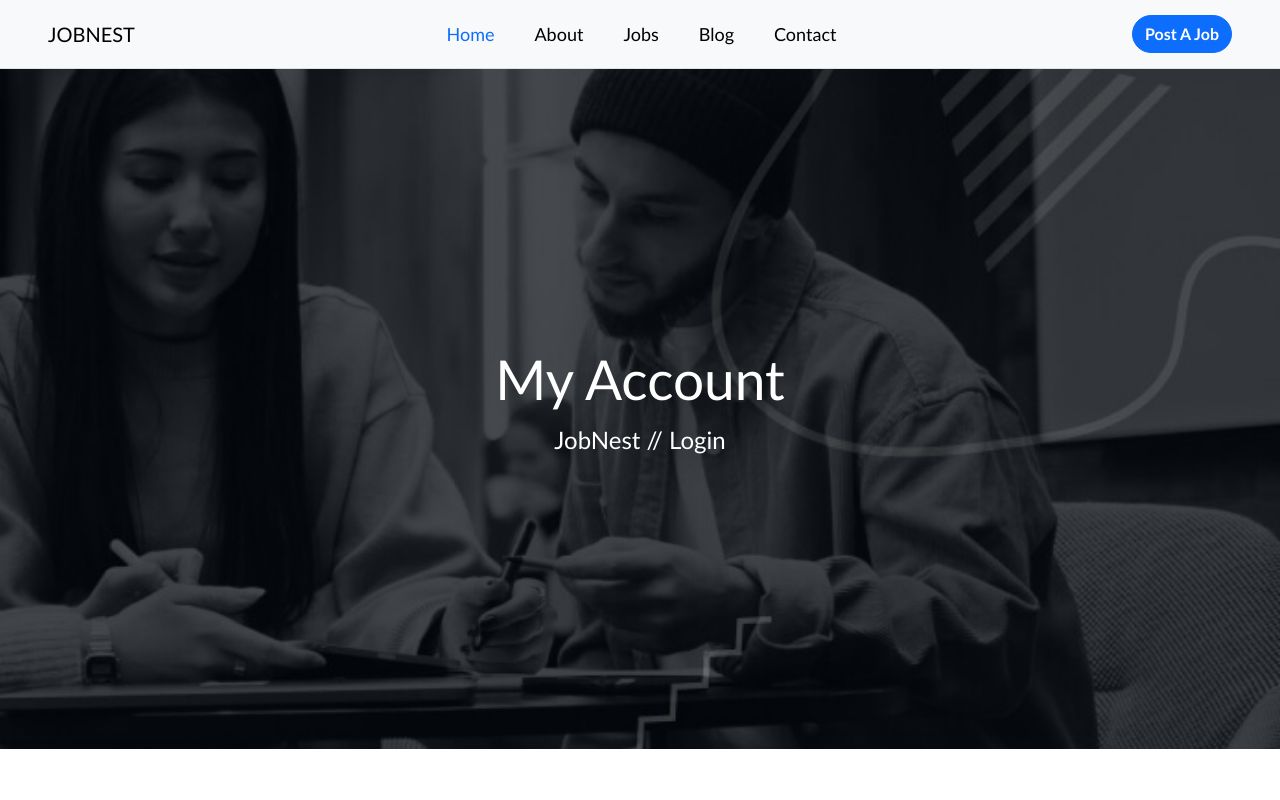
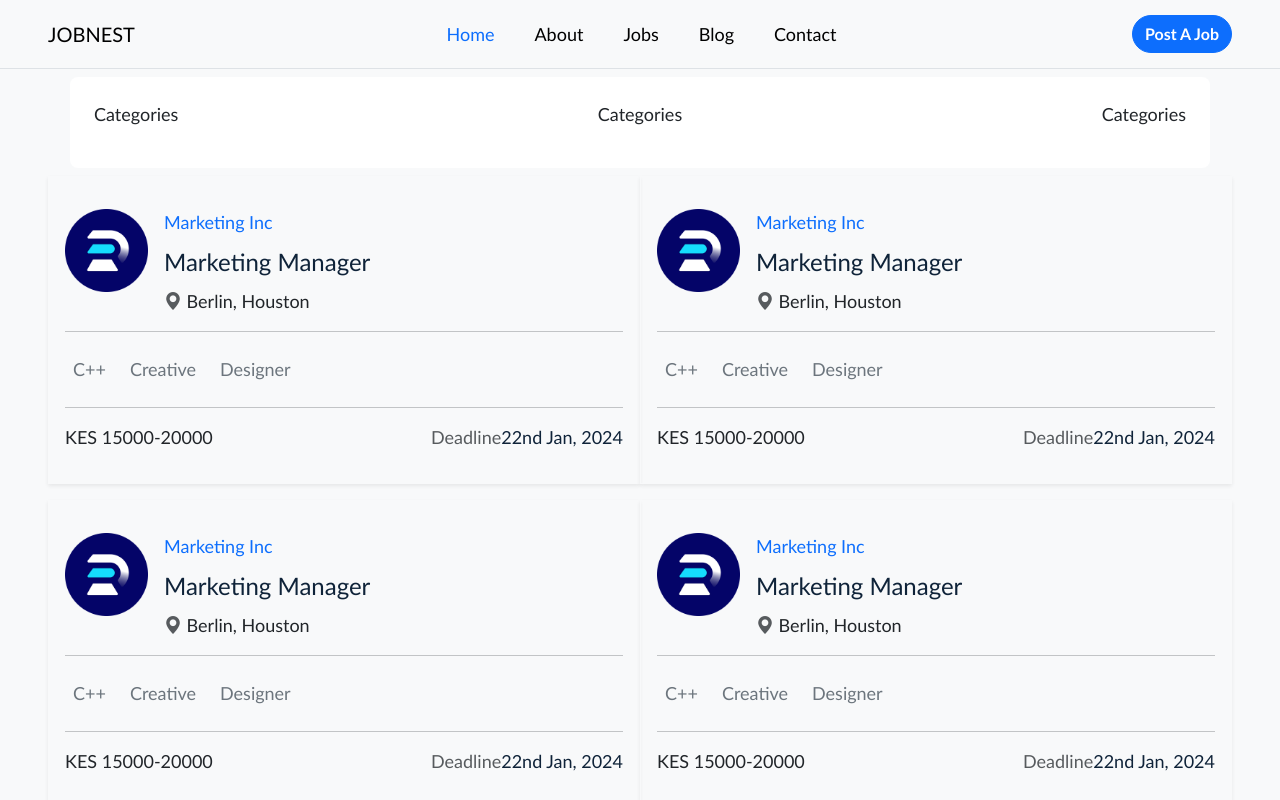
Before and after one commit to rebeccawaweru/JobNest, a React (Vite) app in the folder client/: page /employer in a window 1280 px wide. Shown: the top 800 px of the page. Built offline with nearby package versions, Linux system fonts and the light colour scheme.

Commit message:
setting up job components, contact page, form inputs, controls

```diff
--- a/client/src/App.tsx
+++ b/client/src/App.tsx
@@ -1,7 +1,7 @@
-import { Login } from './pages'
+import { Jobs } from './pages'
 function App() {
   return (
-  <Login/>
+  <Jobs/>
   )
 }
 
--- a/client/src/assets/images/index.tsx
+++ b/client/src/assets/images/index.tsx
@@ -2,3 +2,4 @@ export {default as avatar} from './avatar.png'
 export {default as banner1} from './banner1.png'
 export {default as banner2} from './banner2.jpg'
 export {default as banner3} from './banner3.png'
+export {default as job1} from './job1.png'
--- /dev/null
+++ b/client/src/components/contact.tsx
@@ -0,0 +1,13 @@
+interface propObjects {
+    icon:string, title:string, desc:string, desc2:string
+}
+export default function ContactItem(props:propObjects){
+    const {icon, title, desc, desc2} = props;
+    return (
+    <div className="d-block">
+    <p className="text-primary fs-4"><i className={icon}></i> {title}</p>
+    <p className="text-muted">{desc}</p>
+    <p className="text-muted">{desc2}</p>
+    </div>
+    )
+}
--- a/client/src/components/index.tsx
+++ b/client/src/components/index.tsx
@@ -6,3 +6,5 @@ export {default as Stats} from './stats'
 export {default as Step} from './step'
 export {default as Footer} from './footer/footer'
 export {Input, Select} from './inputs'
+export {default as ContactItem} from './contact'
+export {default as Job} from './job'
--- /dev/null
+++ b/client/src/components/job.tsx
@@ -0,0 +1,27 @@
+import { job1} from "../assets/images";
+import { Image, Stack } from "react-bootstrap";
+export default function Job(){
+    return(
+        <div className="border border-light shadow-sm p-3 w-50 mb-3">
+        <div className="d-flex gap-3 mt-3">
+         <Image src={job1} alt="job-logo" className="logo"/>
+         <div className="d-grid gap-2">
+         <span className="text-primary">Marketing Inc</span>
+         <span className="topic fs-4">Marketing Manager</span>
+         <span><i className="bi bi-geo-alt-fill text-muted"></i> Berlin, Houston</span>
+         </div>
+         </div>
+         <hr></hr>
+         <Stack direction="horizontal" gap={2}>
+            <div className="bg-light text-secondary p-2">C++</div>
+            <div className="bg-light text-secondary p-2">Creative</div>
+            <div className="bg-light text-secondary p-2">Designer</div>
+         </Stack>
+         <hr></hr>
+         <div className="d-flex justify-content-between">
+            <p>KES 15000-20000</p>
+            <p className="text-muted">Deadline<span className="topic">22nd Jan, 2024</span></p>
+         </div>
+        </div>
+    )
+}
--- a/client/src/pages/Auth/Login/login.tsx
+++ b/client/src/pages/Auth/Login/login.tsx
@@ -3,7 +3,7 @@ import { Container, Form, Col, Row, Button} from "react-bootstrap";
 import { Input } from "../../../components";
 export default function Login(){
     return (
-        <AuthWrapper title="My Account" caption="JobNest // Login">
+    <AuthWrapper bg="auth-bg" title="My Account" caption="JobNest // Login">
     <Container className="bg-white p-5" fluid>
     <div className="border  my-5 p-5">
     <p className="topic fw-bold fs-5 ">User Info</p>
@@ -18,7 +18,6 @@ export default function Login(){
     <Form.Check defaultChecked label="Remember Me"/>
     <p className="text-primary">Forgot Password?</p>
     </div>
-
     <Button variant="primary rounded-pill px-3 button mt-4">Submit</Button>
     </Col>
     </Row>
--- a/client/src/pages/Auth/Register/register.tsx
+++ b/client/src/pages/Auth/Register/register.tsx
@@ -3,7 +3,7 @@ import { AuthWrapper } from "../../../wrapper";
 import { Input, Select } from "../../../components";
 export default function Register(){
     return (
-    <AuthWrapper title="Registration" caption="JobNest // Register">
+    <AuthWrapper bg="auth-bg" title="Registration" caption="JobNest // Register">
     <Container className="bg-white p-5" fluid>
     <div className="border  my-5 p-5">
     <p className="topic fw-bold fs-5 ">User Info</p>
--- /dev/null
+++ b/client/src/pages/Contact/contact.tsx
@@ -0,0 +1,58 @@
+import { Container, Row, Col, Form, FormControl, Button} from "react-bootstrap";
+import { AuthWrapper } from "../../wrapper";
+import { ContactItem} from "../../components";
+
+export default function Contact(){
+    return (
+    <AuthWrapper bg="auth-bg-contact" title="Contact Us" caption="JobNest // Enquiry">
+    <Container fluid className="bg-white p-5">
+    <Row className="d-grid d-lg-flex  d-md-flex">
+    <Col>
+    <div>
+    <p className="text-primary ">GET IN TOUCH</p>
+    <p className="fs-3 fw-bold topic">Don't hesitate to contact us for more information</p>
+    <p className="text-secondary">Lorem ipsum dolor sit amet, consectetur adipiscing elit. Ut elit tellus, luctus nec ullamcorper mattis, pulvinar dapibus leo.</p>
+    </div>
+    <hr className="w-75"></hr>
+    <div className="d-grid gap-3">
+    <ContactItem icon="bi bi-geo-alt-fill" title="Head Office" desc="Jalan Cempaka Wangi No 22" desc2="Jakarta - Indonesia"/>
+    <ContactItem icon="bi bi-envelope-fill" title="Email Us" desc="support@jobnest.com" desc2="info@jobnest.com"/>
+    <ContactItem icon="bi bi-telephone-fill" title="Call Us" desc="Phone : +6221.2002.2012" desc2="Fax : +6221.2002.2013"/>
+    </div>
+    </Col>
+    <Col className="bg-light p-5 rounded-3">
+    <p className="text-primary">SEND US A MESSAGE</p>
+    <Form>
+    <Form.Group className="mb-4">
+    <Form.Label>Name <span className="text-danger fw-bold">*</span></Form.Label>
+    <Form.Control placeholder="enter your name"/>
+    <FormControl.Feedback type="invalid"></FormControl.Feedback>
+    </Form.Group>
+    <Form.Group className="mb-4">
+    <Form.Label>Email <span className="text-danger fw-bold">*</span></Form.Label>
+    <Form.Control type="email" placeholder="example@gmail.com"/>
+    <FormControl.Feedback type="invalid"></FormControl.Feedback>
+    </Form.Group>
+    <Form.Group className="mb-4">
+    <Form.Label>Phone <span className="text-danger fw-bold">*</span></Form.Label>
+    <Form.Control type="phone" placeholder="07 **** ****"/>
+    <FormControl.Feedback type="invalid"></FormControl.Feedback>
+    </Form.Group>
+    <Form.Group className="mb-4">
+    <Form.Label>Subject</Form.Label>
+    <Form.Control placeholder="optional"/>
+    <FormControl.Feedback type="invalid"></FormControl.Feedback>
+    </Form.Group>
+    <Form.Group className="mb-4">
+    <Form.Label>Message <span className="text-danger fw-bold">*</span></Form.Label>
+    <Form.Control as="textarea" rows={4} placeholder="write..."/>
+    <FormControl.Feedback type="invalid"></FormControl.Feedback>
+    </Form.Group>
+    <Button className="rounded-pill button" variant="primary">Send Message</Button>
+    </Form>
+    </Col>
+    </Row>
+    </Container>
+    </AuthWrapper>
+    )
+}
--- /dev/null
+++ b/client/src/pages/Jobs/jobs.tsx
@@ -0,0 +1,21 @@
+import { Container } from "react-bootstrap";
+import { Job } from "../../components";
+import { HomeWrapper } from "../../wrapper";
+export default function Jobs(){
+    return (
+        <HomeWrapper>
+        <Container className="bg-white shadow-md d-flex rounded-3 shadow-md justify-content-between align-items-center my-2 p-4">
+            <p>Categories</p>
+            <p>Categories</p>
+            <p>Categories</p>
+        </Container>
+        <Container fluid className="px-5 d-flex flex-wrap">
+         <Job/>
+         <Job/>
+         <Job/>
+         <Job/>
+        </Container>
+
+        </HomeWrapper>
+    )
+}
--- a/client/src/pages/index.tsx
+++ b/client/src/pages/index.tsx
@@ -1,2 +1,4 @@
 export {default as Home} from './Home/home'
 export {Register, Login} from './Auth'
+export {default as Contact} from './Contact/contact'
+export {default as Jobs} from './Jobs/jobs'
--- a/client/src/saas/main.scss
+++ b/client/src/saas/main.scss
@@ -8,11 +8,16 @@ $light:#D2E4F9;
 $largeFont:56px;
 $fontWeight:400;
 $bg:url('../assets/images/auth-bg.jpg');
+$bg-contact:linear-gradient(rgba(0, 0, 0, 0.6), rgba(0, 0, 0, 0.6)), url('../assets/images/contact-bg.jpg');
 
 .page {
     font-family:'Gill Sans', 'Gill Sans MT', Calibri, 'Trebuchet MS', sans-serif;
     line-height: 1.5;
     font-size: 18px;
+}
+.logo {
+    height: 83px;
+    width: 83px;
 }
 .search {
     font-size: small;
@@ -21,12 +26,19 @@ $bg:url('../assets/images/auth-bg.jpg');
 .container{
     width: 100%;
 }
-.auth-bg {
-    background-image: $bg;
+@mixin custombg($background) {
+    background-image: $background;
     height: 85vh;
     background-position: 100% 40%;
     background-repeat: no-repeat;
     background-size: cover;
+}
+.auth-bg {
+    @include custombg($bg)
+}
+.auth-bg-contact {
+    @include custombg($bg-contact);
+
 }
 .inputbg {
    background-color: $inputColor;
@@ -160,7 +172,7 @@ li{
             width: 100%;
         }
     }
-    .auth-bg {
+    .auth-bg, .auth-bg-contact{
         height: 35vh;
     }
 }
@@ -196,7 +208,7 @@ li{
             width: 100%;
         }
     }
-    .auth-bg {
+    .auth-bg, .auth-bg-contact {
         height: 35vh;
     }
 }
@@ -236,7 +248,7 @@ li{
             width: 45%;
         }
     }
-    .auth-bg {
+    .auth-bg, .auth-bg-contact {
         height: 35vh;
     }
 
@@ -285,7 +297,7 @@ li{
         width: 100%;
        object-fit: contain;
     }
-    .auth-bg {
+    .auth-bg, .auth-bg-contact {
         height: 85vh;
     }
 }
@@ -327,7 +339,7 @@ li{
         width: 100%;
        object-fit: contain;
     }
-    .auth-bg {
+    .auth-bg, .auth-bg-contact {
         height: 85vh;
     }
 }
@@ -345,7 +357,7 @@ li{
         width: 85%;
         object-fit: contain;
     }
-    .auth-bg {
+    .auth-bg, .auth-bg-contact  {
         height: 85vh;
     }
 
--- a/client/src/wrapper/authwrapper.tsx
+++ b/client/src/wrapper/authwrapper.tsx
@@ -1,9 +1,9 @@
 import { HomeWrapper } from ".";
 import { Container } from "react-bootstrap";
-export default function AuthWrapper({children,title,caption}:any){
+export default function AuthWrapper({children,title,caption,bg}:any){
     return (
     <HomeWrapper>
-    <Container className="auth-bg d-flex flex-column text-white justify-content-center align-items-center" fluid>
+    <Container className={`${bg} d-flex flex-column text-white justify-content-center align-items-center`} fluid>
     <h2>{title}</h2>
     <p className="fs-4">{caption}</p>
     </Container>
```
Also changed, not shown: client/src/assets/images/contact-bg.jpg (added), client/src/assets/images/job1.png (added).
